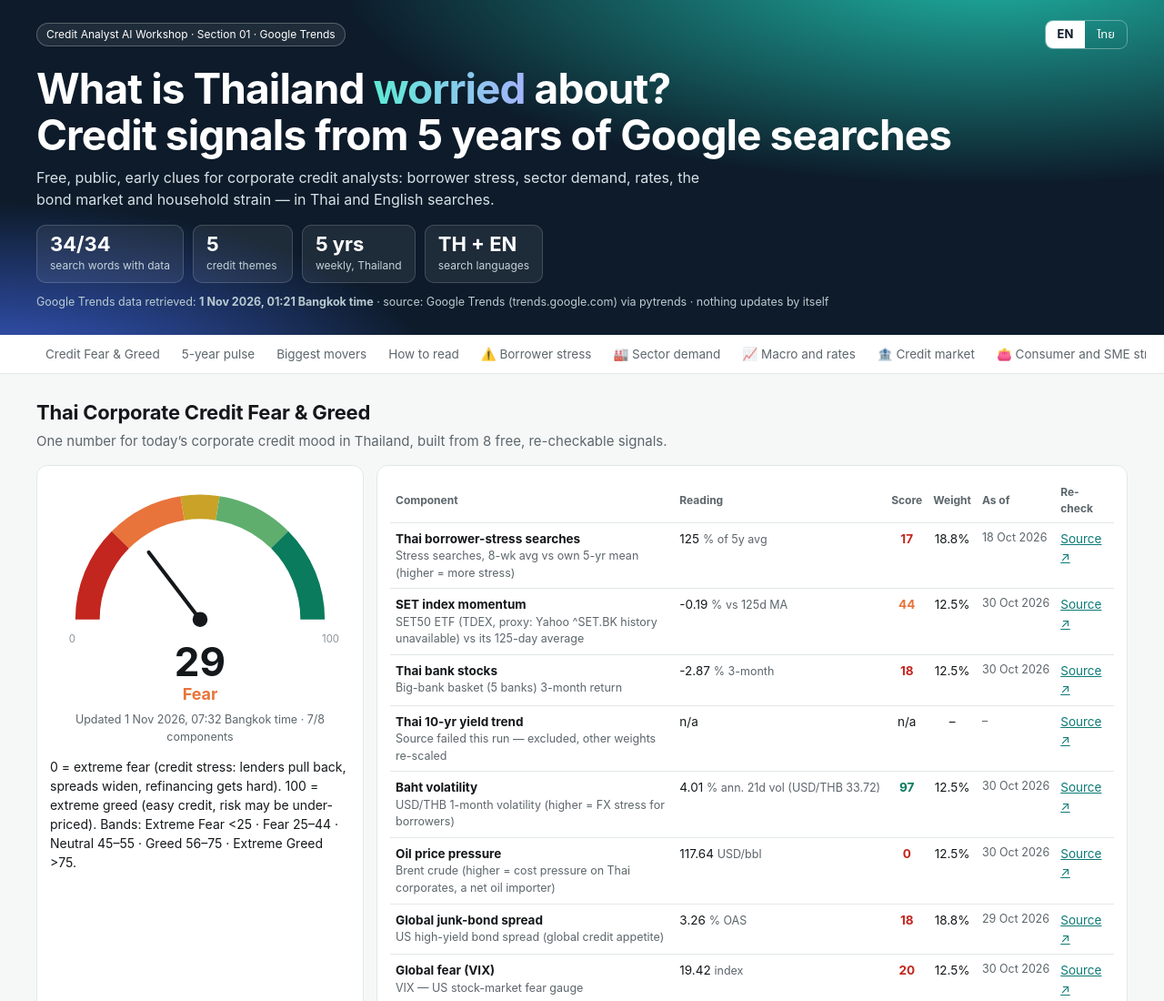
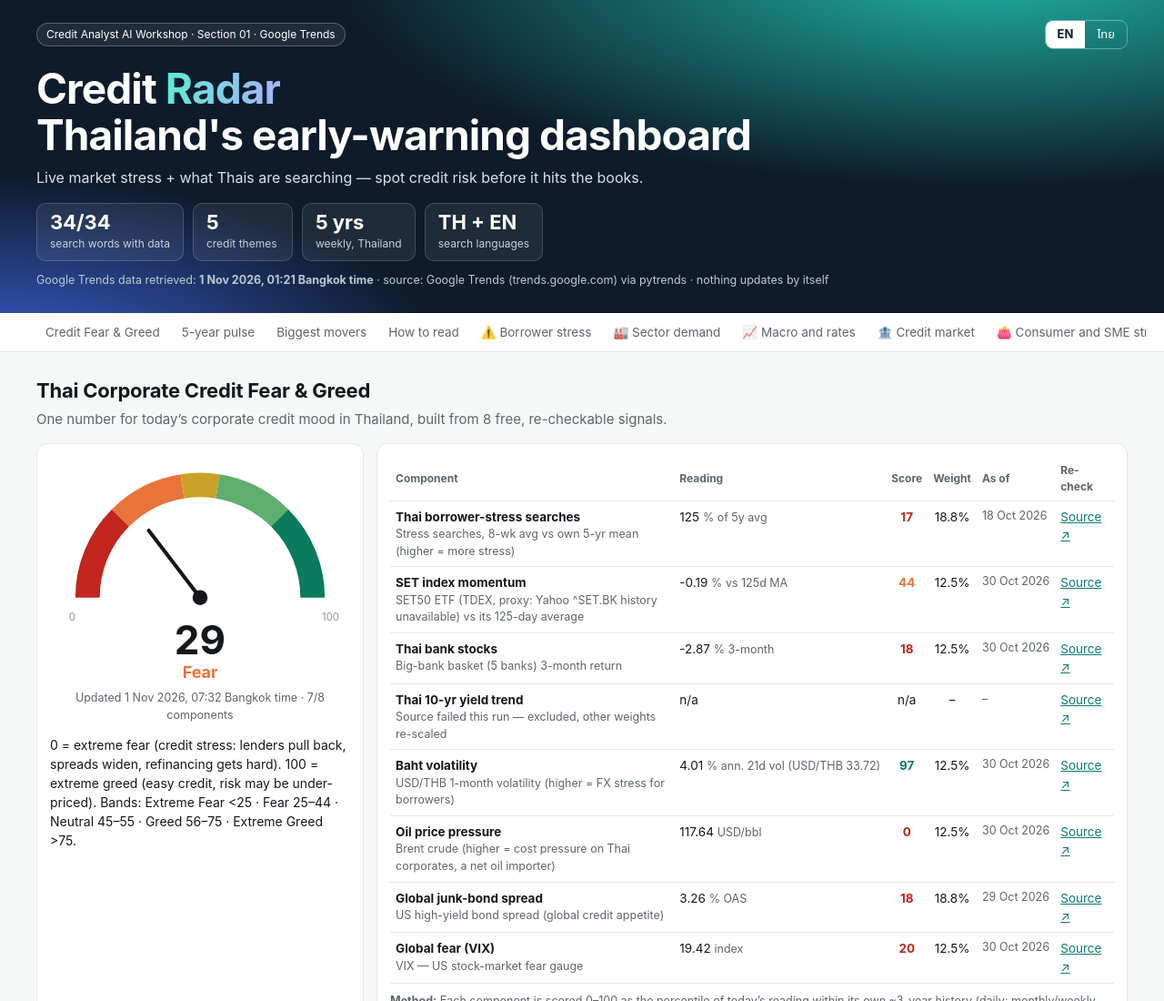
Before and after one commit to piyaster11/thaicreditradar, a plain HTML site: page index.html in a window 1280 px wide. Shown: the top 1100 px of the page at 91% size. Drawn offline with Linux system fonts and the light colour scheme.

Commit message:
Rename dashboard: Credit Radar — Thailand's early-warning dashboard

```diff
--- a/app.js
+++ b/app.js
@@ -201,8 +201,8 @@ function render(){
  document.querySelectorAll('.seg button').forEach(b=>b.classList.toggle('on',b.dataset.lang===lg));
  const have=terms.filter(t=>an(t.key)).length;
  document.getElementById('t-badge').textContent=L('Credit Analyst AI Workshop · Section 01 · Google Trends','เวิร์กช็อป AI สำหรับนักวิเคราะห์สินเชื่อ · ส่วนที่ 01 · Google Trends');
- document.getElementById('t-title').innerHTML=L('What is Thailand <em>worried</em> about?<br>Credit signals from 5 years of Google searches','คนไทย<em>กังวล</em>เรื่องอะไร?<br>สัญญาณสินเชื่อจากการค้นหา Google 5 ปี');
- document.getElementById('t-sub').textContent=L('Free, public, early clues for corporate credit analysts: borrower stress, sector demand, rates, the bond market and household strain — in Thai and English searches.','เบาะแสล่วงหน้า ฟรี และเป็นข้อมูลสาธารณะสำหรับนักวิเคราะห์สินเชื่อธุรกิจ: ลูกหนี้ตึงตัว ความต้องการรายอุตสาหกรรม ดอกเบี้ย ตลาดหุ้นกู้ และภาระครัวเรือน จากคำค้นทั้งภาษาไทยและอังกฤษ');
+ document.getElementById('t-title').innerHTML=L('Credit <em>Radar</em><br>Thailand\'s early-warning dashboard','Credit <em>Radar</em><br>แดชบอร์ดเตือนภัยสินเชื่อล่วงหน้าของไทย');
+ document.getElementById('t-sub').textContent=L('Live market stress + what Thais are searching — spot credit risk before it hits the books.','ความตึงตัวของตลาดแบบสด + สิ่งที่คนไทยกำลังค้นหา — จับสัญญาณความเสี่ยงสินเชื่อก่อนจะเห็นในงบ');
  document.getElementById('stats').innerHTML=[[have+'/'+terms.length,L('search words with data','คำค้นที่มีข้อมูล')],['5',L('credit themes','หมวดสินเชื่อ')],['5 '+L('yrs','ปี'),L('weekly, Thailand','รายสัปดาห์ ประเทศไทย')],['TH + EN',L('search languages','ภาษาคำค้น')]].map(s=>`<div class="stat"><b>${s[0]}</b><span>${s[1]}</span></div>`).join('');
  document.getElementById('fresh').innerHTML=`${L('Google Trends data retrieved','ดึงข้อมูล Google Trends เมื่อ')}: <b>${fmtRet(T.retrieved)}</b> · ${L('source: Google Trends (trends.google.com) via pytrends · nothing updates by itself','ที่มา: Google Trends ผ่าน pytrends · ไม่อัปเดตอัตโนมัติ')}`;
  const nav=[['creditfg',L('Credit Fear & Greed','ดัชนีความกลัว-โลภสินเชื่อ')],['pulse',L('5-year pulse','ชีพจร 5 ปี')],['movers',L('Biggest movers','เปลี่ยนมากสุด')],['howto',L('How to read','วิธีอ่าน')],...TH.map(t=>['th-'+t.id,t.icon+' '+L(t.en,t.th)]),['compare',L('Compare','เปรียบเทียบ')],['try',L('Try it yourself','ลองเอง')],['clone',L('Clone / refresh','โคลน / อัปเดต')]];
```
Also changed, not shown: index.html (+1 -1 lines), preview.html (+1 -1 lines).
